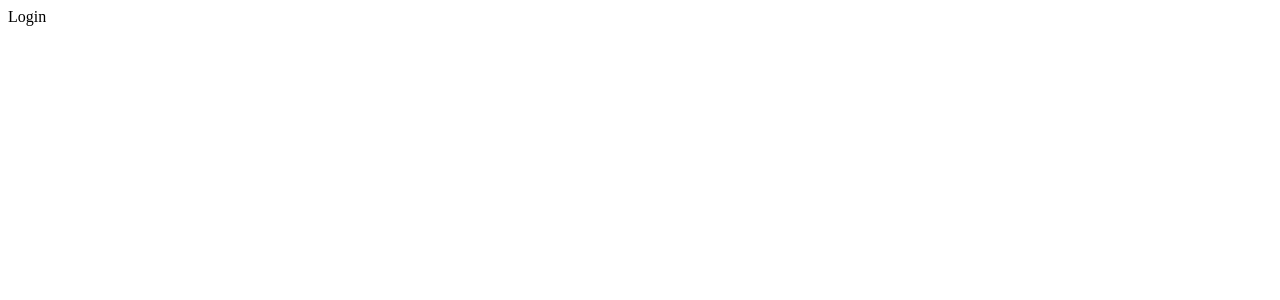
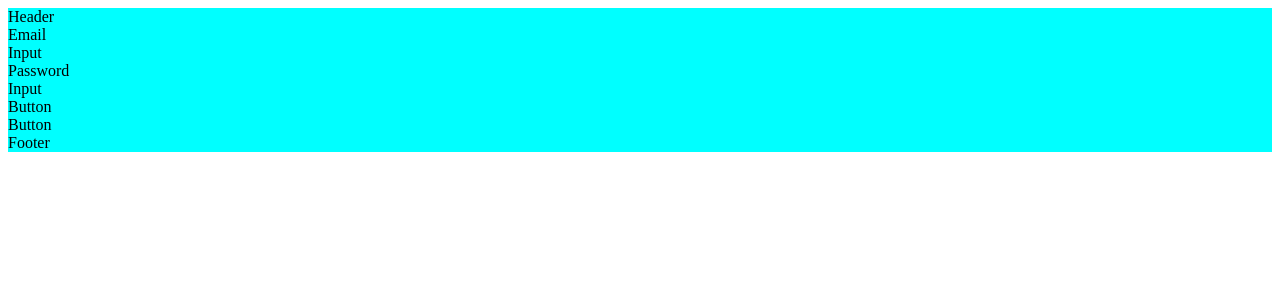
Before and after one commit to DevArthuro/react-advance, a React (Vite) app in the folder 8.Card-english-manager/: page /login in a window 1280 px wide. Before the commit this address had no page. Shown: the top 300 px of the page. Built offline with nearby package versions, Linux system fonts and the light colour scheme.

Commit message:
feat: add components and sass

```diff
--- a/8.Card-english-manager/package.json
+++ b/8.Card-english-manager/package.json
@@ -26,7 +26,9 @@
     "eslint": "^9.9.0",
     "eslint-plugin-react-hooks": "^5.1.0-rc.0",
     "eslint-plugin-react-refresh": "^0.4.9",
+    "formik": "^2.4.6",
     "globals": "^15.9.0",
+    "sass": "^1.78.0",
     "typescript": "^5.5.3",
     "typescript-eslint": "^8.0.1",
     "vite": "^5.4.1"
--- /dev/null
+++ b/8.Card-english-manager/src/pages/Login/components/CardLogin.tsx
@@ -0,0 +1,29 @@
+import Button from "./partials/Button";
+import Footer from "./partials/Footer";
+import Header from "./partials/Header";
+import Input from "./partials/InputText";
+
+const CardLogin = () => {
+  return (
+    <div className="login">
+      <Header />
+      <div className="inputs">
+        <div className="email">
+          <label htmlFor="email">Email</label>
+          <Input />
+        </div>
+        <div className="password">
+          <label htmlFor="password">Password</label>
+          <Input />
+        </div>
+      </div>
+      <div className="buttons">
+        <Button />
+        <Button />
+      </div>
+      <Footer />
+    </div>
+  );
+};
+
+export default CardLogin;
--- /dev/null
+++ b/8.Card-english-manager/src/pages/Login/components/partials/Button.tsx
@@ -0,0 +1,5 @@
+const Button = () => {
+  return <div>Button</div>;
+};
+
+export default Button;
--- /dev/null
+++ b/8.Card-english-manager/src/pages/Login/components/partials/Footer.tsx
@@ -0,0 +1,5 @@
+const Footer = () => {
+  return <div>Footer</div>;
+};
+
+export default Footer;
--- /dev/null
+++ b/8.Card-english-manager/src/pages/Login/components/partials/Header.tsx
@@ -0,0 +1,5 @@
+const Header = () => {
+  return <div>Header</div>;
+};
+
+export default Header;
--- /dev/null
+++ b/8.Card-english-manager/src/pages/Login/components/partials/InputText.tsx
@@ -0,0 +1,5 @@
+const Input = () => {
+  return <div>Input</div>;
+};
+
+export default Input;
--- a/8.Card-english-manager/src/pages/Login/index.tsx
+++ b/8.Card-english-manager/src/pages/Login/index.tsx
@@ -1,5 +1,12 @@
+import CardLogin from "./components/CardLogin";
+import "./sass/index.scss";
+
 const Login = () => {
-  return <div>Login</div>;
+  return (
+    <>
+      <CardLogin />
+    </>
+  );
 };
 
 export default Login;
--- /dev/null
+++ b/8.Card-english-manager/src/pages/Login/sass/index.scss
@@ -0,0 +1,3 @@
+.login {
+  background-color: aqua;
+}
```
Also changed, not shown: 1 other file (tests, documents, lock files or other folders).
